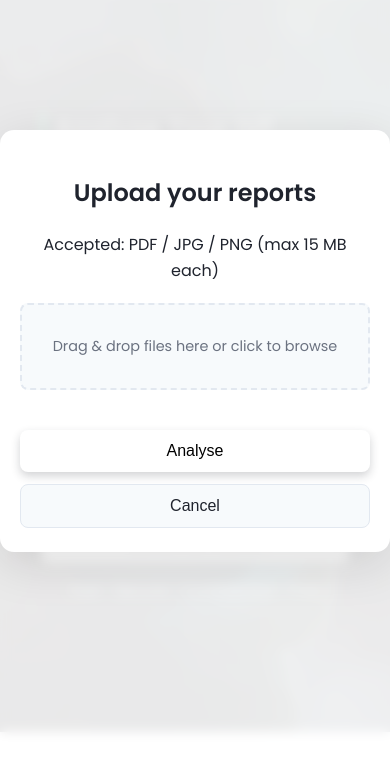
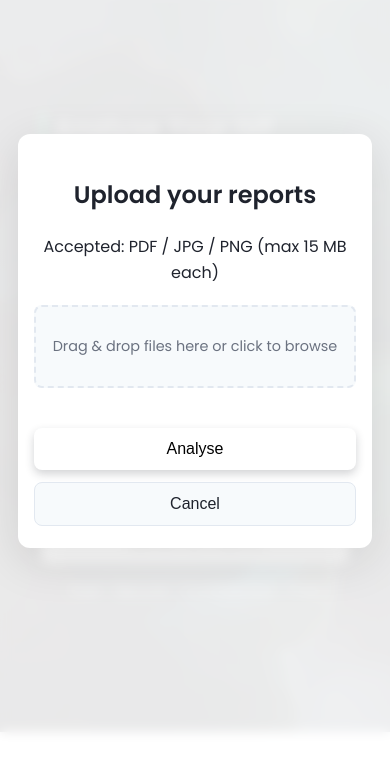
Before and after one commit to stejasav/Analyse-IVF-Report, a website: page public/index.html in a window 390 px wide. Both pictures are taken after a click on the button "Upload Reports". Shown: the part 81-844 px from the top of the page. Drawn offline with Linux system fonts and the light colour scheme.

Commit message:
fixed file upload issue on mobile

```diff
--- a/public/device.js
+++ b/public/device.js
@@ -14,7 +14,7 @@ if (!deviceId) {
   localStorage.setItem("device_id", deviceId);
   console.log("🆕 Generated new device_id:", deviceId);
 } else {
-  console.log("🔑 Existing device_id:", deviceId);
+  // console.log("🔑 Existing device_id:", deviceId);
 }
 
 window.__DEVICE_ID__ = deviceId;
--- a/public/index.html
+++ b/public/index.html
@@ -123,7 +123,7 @@
       <div id="dropzone" class="dropzone">
         <p>Drag & drop files here or click to browse</p>
       </div>
-      <input id="fileInput" type="file" multiple accept=".pdf,.png,.jpg,.jpeg,.webp" style="display:none;" />
+      <input id="fileInput" type="file" multiple accept=".pdf,.png,.jpg,.jpeg,.webp,application/pdf,image/*" style="display:none;" />
       <div id="fileList" class="file-list"></div>
       <div class="actions">
         <button id="submitFiles" class="btn primary">Analyse</button>
--- a/public/style.css
+++ b/public/style.css
@@ -763,3 +763,35 @@ html, body {
     display: none;
   }
 }
+
+/* Modal mobile optimization */
+@media (max-width: 480px) {
+  .modal {
+    padding: 0 12px;
+  }
+
+  .modal-card {
+    width: 100%;
+    margin: 0 6px;
+    padding: 22px 16px;
+    border-radius: 12px;
+  }
+
+  .dropzone {
+    padding: 28px 14px;
+    font-size: 0.9rem;
+  }
+
+  .file-item {
+    padding: 10px 12px;
+    flex-direction: column;
+    align-items: flex-start;
+    gap: 4px;
+  }
+
+  .actions .btn {
+    width: 100%;
+    padding: 12px;
+    font-size: 1rem;
+  }
+}
```
